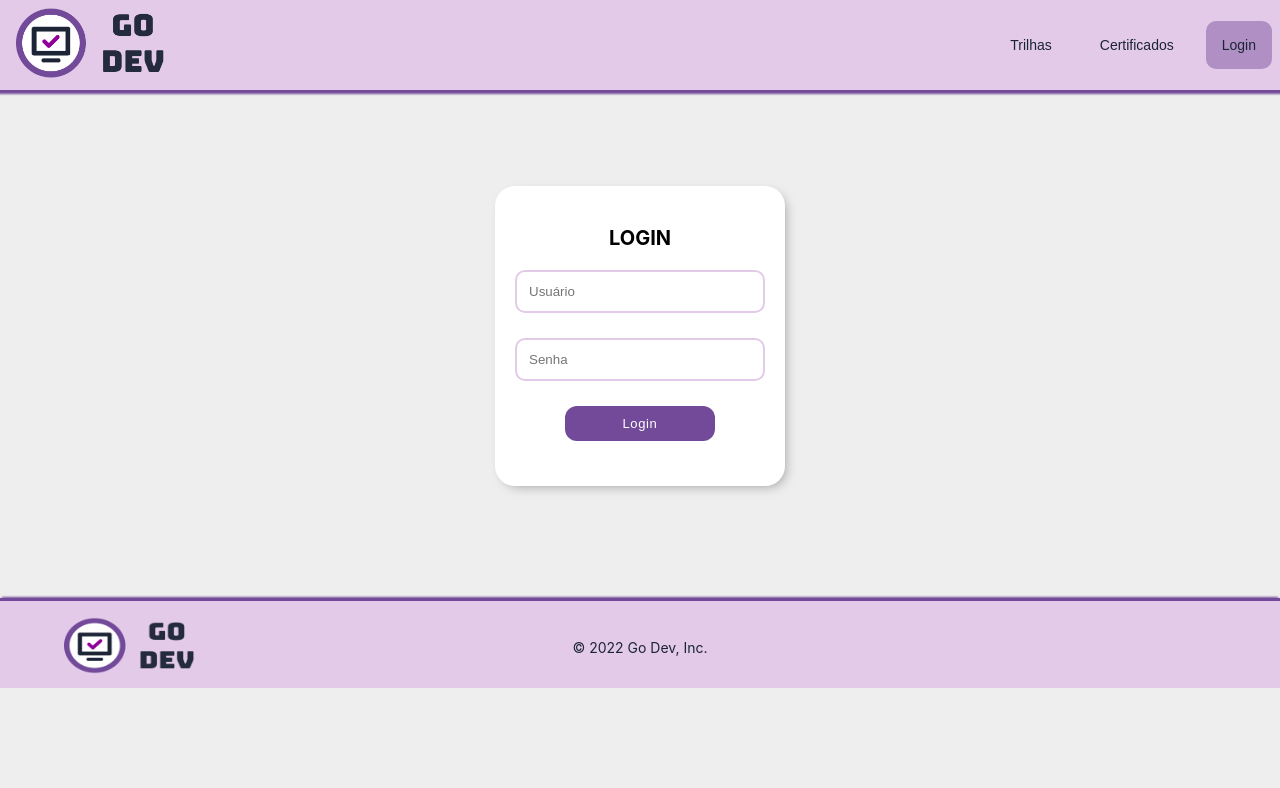
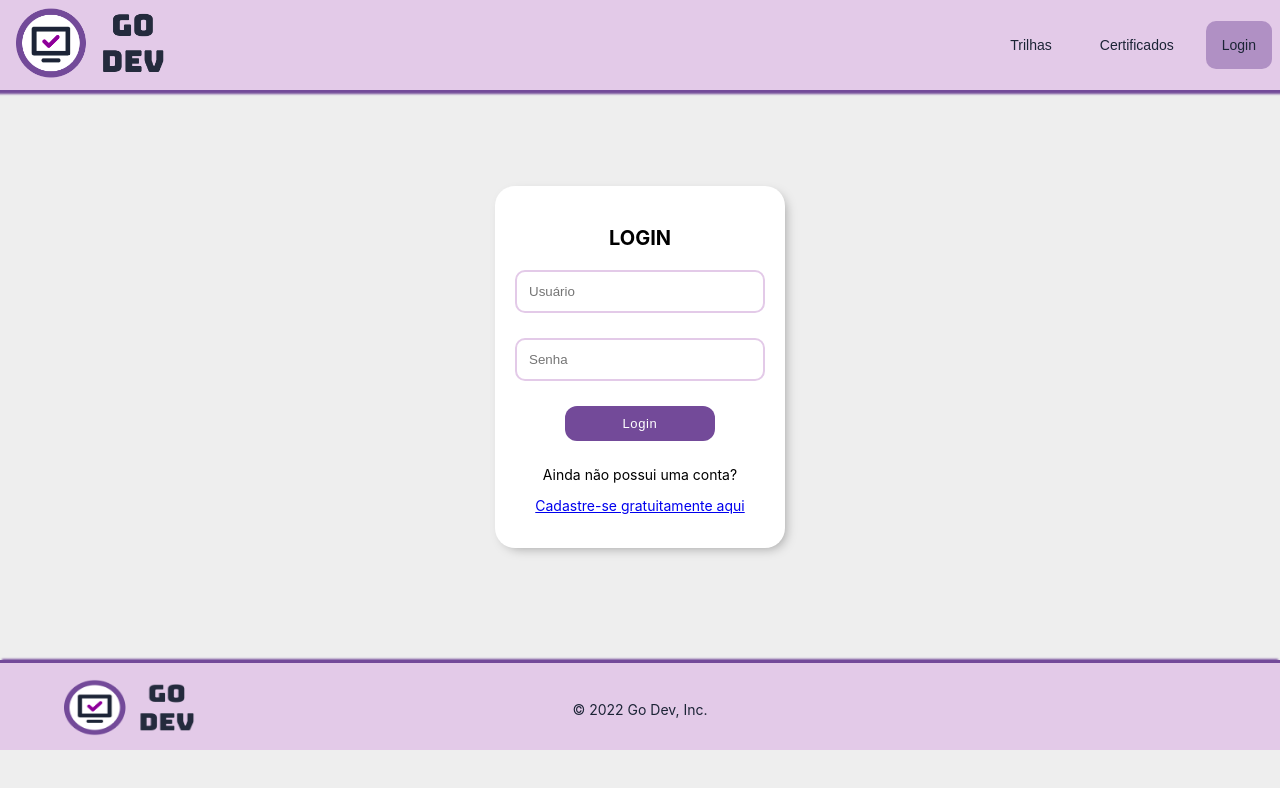
Before and after one commit to gabriela-ogoncalves/go-dev, a React (Create React App) app: page /login in a window 1280 px wide. Shown: the top 788 px of the page. Built offline with nearby package versions, Linux system fonts and the light colour scheme; a web font is replaced by a local one.

Commit message:
add signup on login screen

```diff
--- a/src/components/Login/LoginForm.js
+++ b/src/components/Login/LoginForm.js
@@ -17,12 +17,12 @@ export default function LoginForm() {
       if (e.response.status === 401)
         setError('login', {
           type: 'server',
-          message: 'Usuário não encontrado.',
+          message: 'Usuário e/ou senha incorreto(s).',
         });
       else
         setError('login', {
           type: 'server',
-          message: 'Something went wrong with login',
+          message: 'Algo deu errado :( Por favor, tente novamente mais tarde.',
         });
     }
   };
@@ -79,9 +79,15 @@ export default function LoginForm() {
 
           {errors.login &&
             <div className='login__error'>
-              errors.login.message
+              {errors.login.message}
             </div>
           }
+
+          <div className='login__sign-up'>
+            <p>Ainda não possui uma conta?</p>
+            <a href='/cadastro'>Cadastre-se gratuitamente aqui</a>
+
+          </div>
         </form>
       </div>
     </div>
--- a/src/components/Login/styles.scss
+++ b/src/components/Login/styles.scss
@@ -38,6 +38,7 @@
         color: red;
         font-weight: 500;
         letter-spacing: 0.03rem;
+        line-height: 1.25rem;
     }
 
     &__button {
@@ -84,4 +85,19 @@
             box-shadow: inset 0px 0px 5px #c1c1c1;
           }
     }
+
+    &__sign-up {
+        gap: 1em;
+        display: flex;
+        align-items: center;
+        flex-direction: column;
+
+        p {
+            margin: 0;
+        }
+
+        a {
+            margin-bottom: 1em;
+        }
+    }
 }
```
